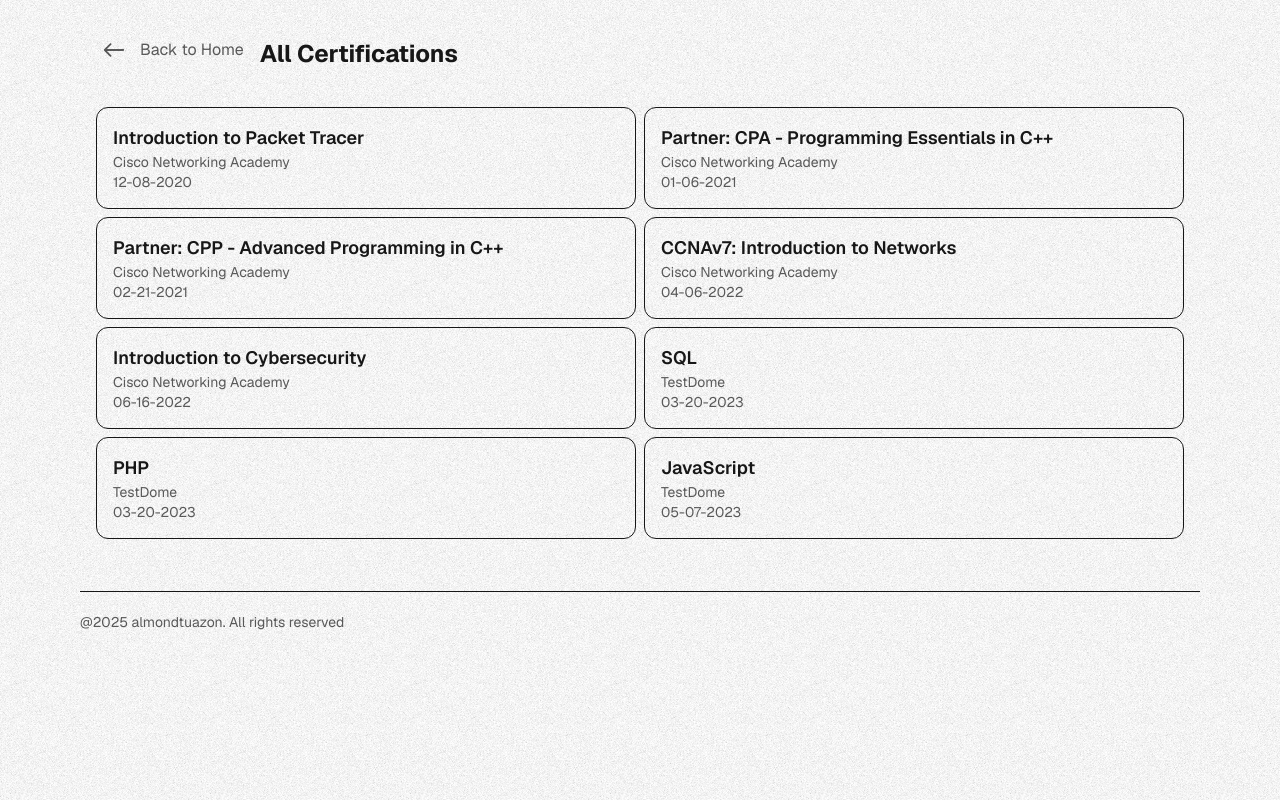
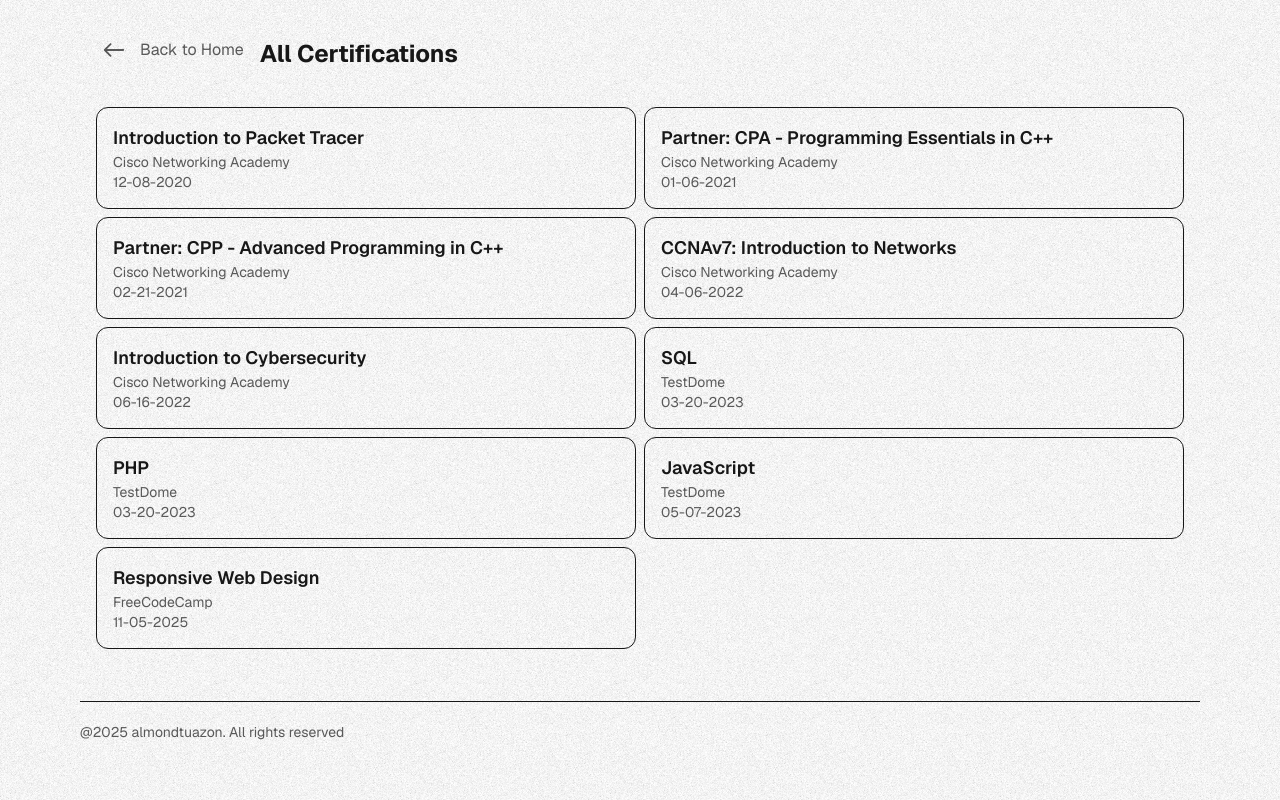
Before and after one commit to MondSE/almondtuazon, a Next.js app: page /certifications in a window 1280 px wide. Built offline with nearby package versions, Linux system fonts and the light colour scheme.

Commit message:
updated json file data/certification.json to add new certification

```diff
--- a/app/components/Certifications.tsx
+++ b/app/components/Certifications.tsx
@@ -9,8 +9,10 @@
 
 const Certifications = () => {
   const [showAll] = useState(false);
-  const displayedCerts = showAll ? certifications : certifications.slice(0, 4);
-
+  const displayedCerts = React.useMemo(() => {
+    const sorted = [...certifications].sort((a, b) => b.id - a.id);
+    return showAll ? sorted : sorted.slice(0, 4);
+  }, [showAll, certifications]);
   return (
     <motion.section
       className="bento-card p-4 col-span-1 md:col-span-3 space-y-2 group"
@@ -31,9 +33,9 @@
         </Link>
       </div>
       <ul className="space-y-4">
-        {displayedCerts.map((cert, idx) => (
+        {displayedCerts.map((cert) => (
           <li
-            key={idx}
+            key={cert.id}
             className="dark:bg-gray-800 p-4 border-1 rounded shadow hover:bg-gray-300 dark:hover:bg-gray-700 transition"
           >
             <Link href={cert.link} target="_blank">
--- a/data/certification.json
+++ b/data/certification.json
@@ -54,5 +54,12 @@
     "issuer": "TestDome",
     "year": "05-07-2023",
     "link": "https://www.testdome.com/certificates/1c8499ef94e040b98e6761b0dfdc3fe9"
+  },
+  {
+    "id": 9,
+    "title": "Responsive Web Design",
+    "issuer": "FreeCodeCamp",
+    "year": "11-05-2025",
+    "link": "https://drive.google.com/file/d/10XPYQ_Ye-m7wiLjYXepFa0ZHERaAnTLw/view"
   }
 ]
--- a/data/experince.json
+++ b/data/experince.json
@@ -35,7 +35,7 @@
     "year": "Jan 2025 - Jun 2025",
     "techstack": ["Cisco Networking", "Microsoft Server 2008", "MySQL", "Bash"],
     "description": [
-      "Delivered end to end technical support by troubleshooting hardware, network, operating system and software issues while collecting, processing and validating client data ensuring seamless operations and reliable information management.",
+      "Delivered end to end technical support by troubleshooting hardware, network, operating system and software issues while collecting, processing and validating data ensuring seamless operations and reliable information management.",
       "Maintained system and database accuracy, consistency and integrity through proactive monitoring and practical solutions, resulting in enhanced user experience and improved organization efficiency."
     ]
   }
```
Also changed, not shown: 1 other file (tests, documents, lock files or other folders).
